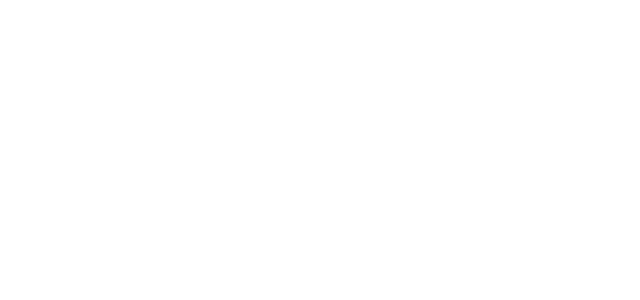
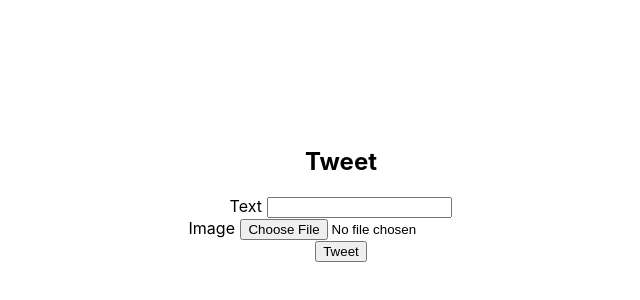
Before and after one commit to AbdelrahmanSadat/twitter-clone, a Nuxt app in the folder client/: page /tweet in a window 1280 px wide. Before the commit this address had no page. Shown: the part 196-496 px from the top of the page, without its empty margins (299-939 px from the left). Built offline with nearby package versions, Linux system fonts and the light colour scheme.

Commit message:
Client: - Added a tweet/file-upload route.

```diff
--- /dev/null
+++ b/client/pages/tweet/index.vue
@@ -0,0 +1,89 @@
+<template>
+    <section class="container">
+      <div>
+          <h1>Tweet</h1>
+          <br>
+          <form v-on:submit.prevent="onSubmit" method="POST" enctype="multipart/form-data">
+          <label>
+            Text
+            <input v-model="text" type="text" name="text">
+          </label>
+          <br>
+          <label>
+            Image
+            <input type="file" id="file" ref="file" name="file" v-on:change="onFileChange">
+          </label>
+          <br>
+          <button>Tweet</button>
+        </form>
+      </div>
+    </section>
+</template>
+
+<script>
+import gql from "graphql-tag";
+import axios from "axios";
+import apolloClient from '~/plugins/apolloClient.js'
+
+// TODO: add some error handling
+export default {
+  data(){
+    return{
+      text:"",
+      file: ""
+    }
+  },
+  methods:{
+    async onSubmit(store){
+        const imageName = await this.uploadFile();
+        const mutation = gql`
+            mutation tweet($text: String, $image: String){
+                tweet(text: $text, image: $image){
+                    text,
+                    image,
+                    author{
+                        id,
+                        email
+                    }
+                }
+            }
+        `
+        const res = await apolloClient.mutate({
+            mutation,
+            variables: { text: this.text, image:imageName}
+        })
+        console.log("Submitted")
+        this.$router.push("timeline");
+    },
+    onFileChange(){
+        this.file = this.$refs.file.files[0];
+    },
+    async uploadFile(){
+        console.log("uploading");
+        this.file = await this.$refs.file.files[0];
+        let formData = new FormData();
+        formData.append('image', this.file);
+        const res = await axios.post("http://localhost:4000/upload",
+            formData,
+            {
+                headers: {
+                    'Content-type': 'multipart/form-data'
+                }
+            }
+        );
+        return res.data.fileName;
+    }
+  }
+}
+</script>
+
+<style scoped>
+/* TODO: remove this and add some styling */
+.container {
+  min-height: 100vh;
+  display: flex;
+  justify-content: center;
+  align-items: center;
+  text-align: center;
+}
+</style>
```
